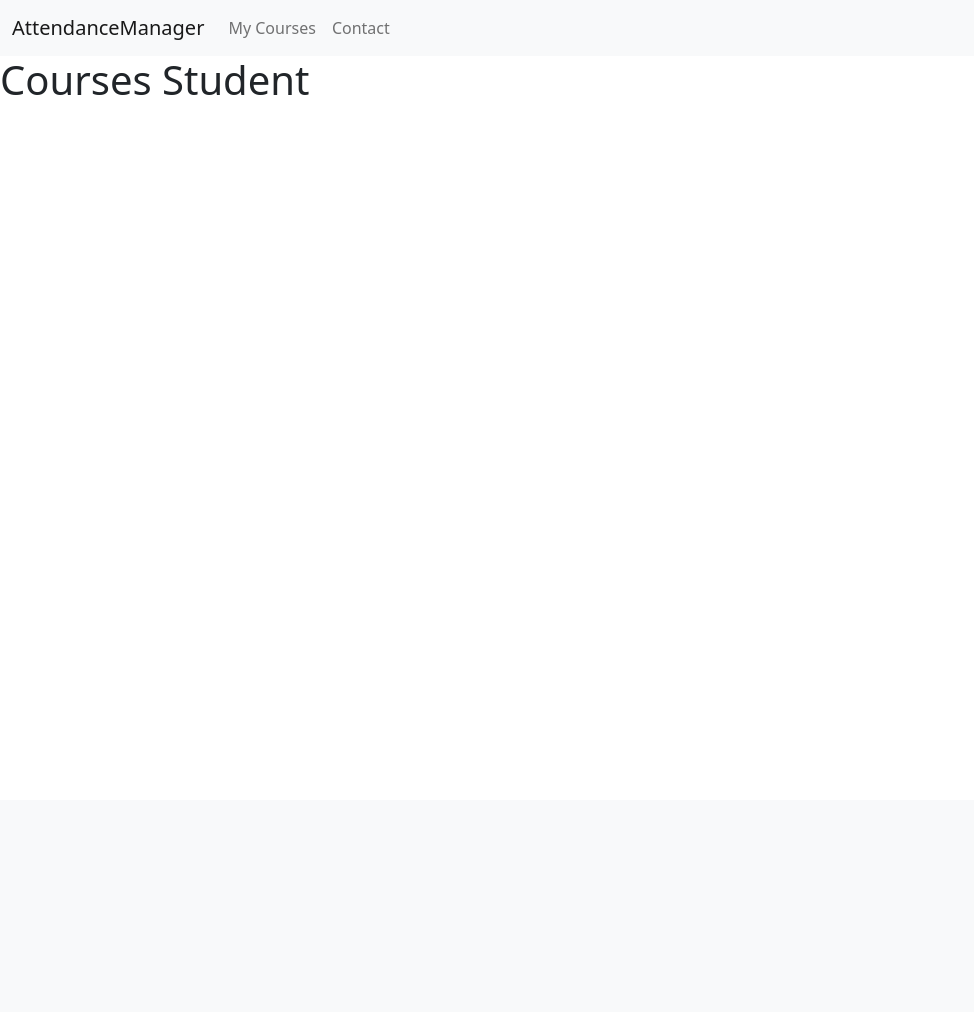
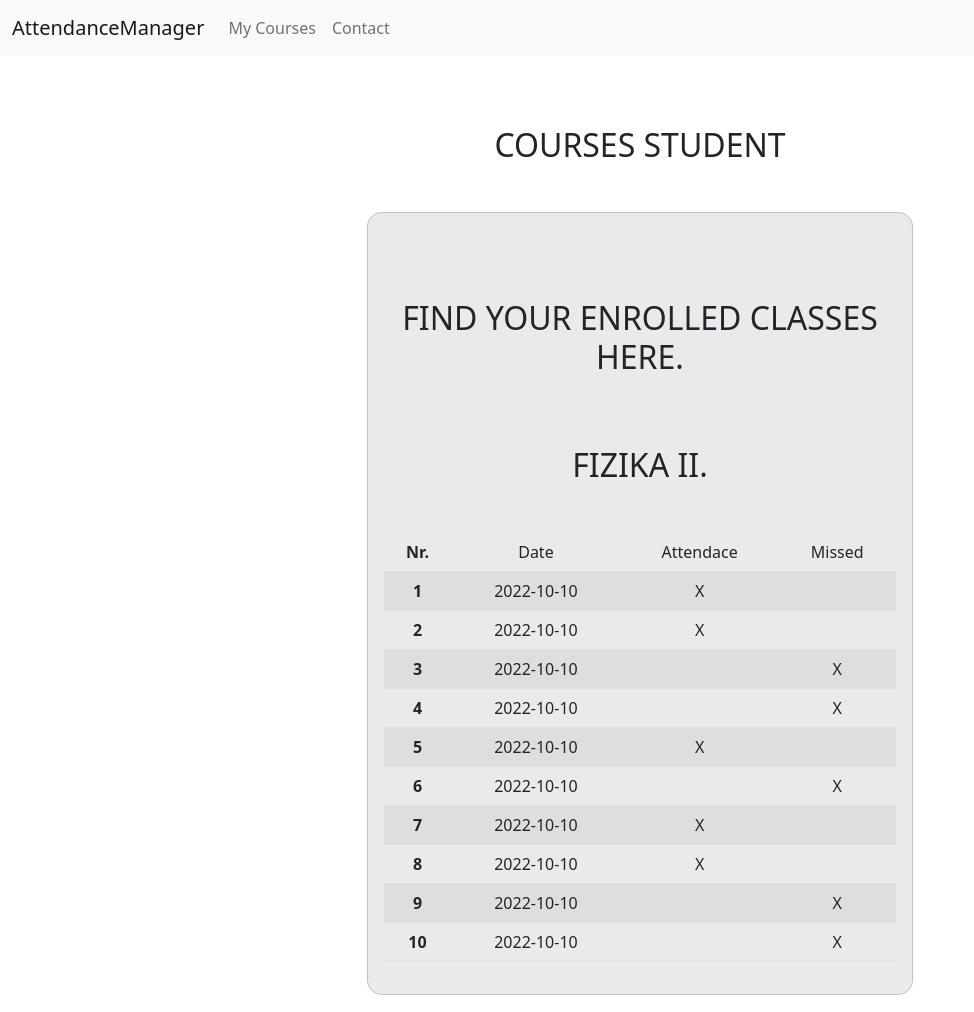
Before and after one commit to Csalex01/AttendanceManager, a Flask app: page /courses in a window 1280 px wide. Shown: the whole page, without its empty margins (0-974 px from the left). Before the commit the page ends 95 px from the top, so only its background shows below. Run offline with Flask 2, Linux system fonts and the light colour scheme.

Commit message:
Courses table

```diff
--- a/src/AttendanceManager/templates/student/attendance.html
+++ b/src/AttendanceManager/templates/student/attendance.html
@@ -4,6 +4,6 @@
 
 {% block content %}
 
-<h1>Attendance</h1>
+<h1>Attendance Student</h1>
 
 {% endblock content %}
--- a/src/AttendanceManager/templates/student/courses.html
+++ b/src/AttendanceManager/templates/student/courses.html
@@ -4,6 +4,105 @@
 
 {% block content %}
 
-<h1>Courses Student</h1>
+<h2 class="text-uppercase text-center mb-5">Courses Student</h2>
 
+<section class="vh-100 bg-image">
+    <div class="mask d-flex align-items-center h-10 gradient-custom-3">
+      <div class="container h-100">
+        <div class="row d-flex justify-content-center align-items-center h-100">
+          <div class="col-12 col-md-9 col-lg-7 col-xl-6">
+            <div class="card" style="border-radius: 15px;">
+              <div class="card-body p-10">
+
+                <h2 class="text-uppercase text-center mb-5">Find your enrolled classes here.</h2>
+                <h2 class="text-uppercase text-center mb-5">Fizika II.</h2>
+
+                <table class="table table-striped">
+                    <thead>
+                      <tr>
+                        <th class="text-center ">Nr.</th>
+                        <td class="text-center">Date</td>
+                        <td class="text-center">Attendace</td>
+                        <td class="text-center">Missed</td>
+                      </tr>
+                    </thead>
+                    <tbody>
+                      <tr>
+                        <th class="text-center">1</th>
+                        <td class="text-center">2022-10-10</td>
+                        <td class="text-center">X</td>
+                        <td class="text-center"></td>
+                      </tr>
+                      <tr>
+                        <th class="text-center">2</th>
+                        <td class="text-center">2022-10-10</td>
+                        <td class="text-center">X</td>
+                        <td class="text-center"></td>
+                      </tr>
+                      <tr>
+                        <th class="text-center">3</th>
+                        <td class="text-center">2022-10-10</td>
+                        <td class="text-center"></td>
+                        <td class="text-center">X</td>
+                      </tr>
+                      <tr>
+                        <th class="text-center">4</th>
+                        <td class="text-center">2022-10-10</td>
+                        <td class="text-center"></td>
+                        <td class="text-center">X</td>
+                      </tr>
+                      <tr>
+                        <th class="text-center">5</th>
+                        <td class="text-center">2022-10-10</td>
+                        <td class="text-center">X</td>
+                        <td class="text-center"></td>
+                      </tr>
+                      <tr>
+                        <th class="text-center">6</th>
+                        <td class="text-center">2022-10-10</td>
+                        <td class="text-center"></td>
+                        <td class="text-center">X</td>
+                      </tr>
+                      <tr>
+                        <th class="text-center">7</th>
+                        <td class="text-center">2022-10-10</td>
+                        <td class="text-center">X</td>
+                        <td class="text-center"></td>
+                      </tr>
+                      <tr>
+                        <th class="text-center">8</th>
+                        <td class="text-center">2022-10-10</td>
+                        <td class="text-center">X</td>
+                        <td class="text-center"></td>
+                      </tr>
+                      <tr>
+                        <th class="text-center">9</th>
+                        <td class="text-center">2022-10-10</td>
+                        <td class="text-center"></td>
+                        <td class="text-center">X</td>
+                      </tr>
+                      <tr>
+                        <th class="text-center">10</th>
+                        <td class="text-center">2022-10-10</td>
+                        <td class="text-center"></td>
+                        <td class="text-center">X</td>
+                      </tr>
+                    </tbody>
+                  </table>
+              </div>
+            </div>
+          </div>
+        </div>
+      </div>
+    </div>
+  </section>
+
+  <style>
+    .card {
+    background: #EAEAEA;
+    }
+    h2{
+        margin-top: 70px;
+    }
+   </style>
 {% endblock content %}
```
Also changed, not shown: src/AttendanceManager/general.py (line endings or trailing spaces).
